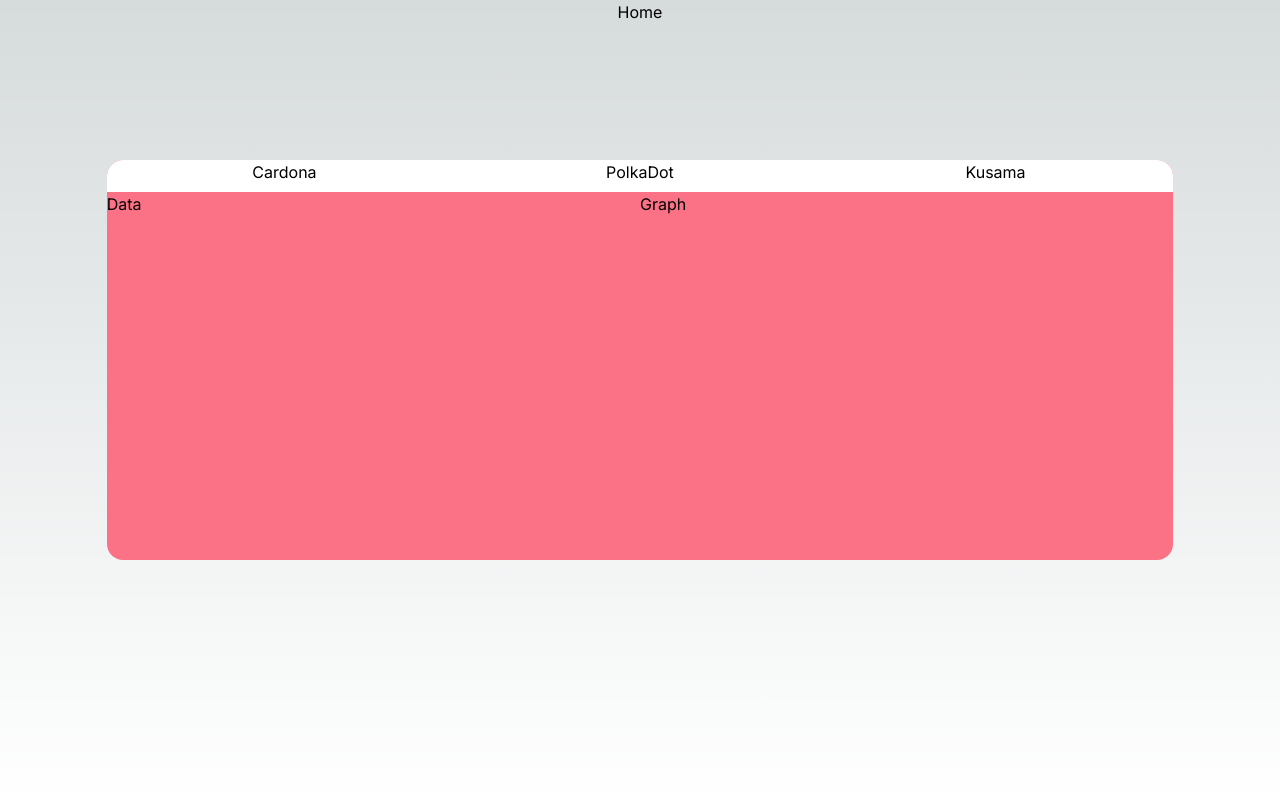
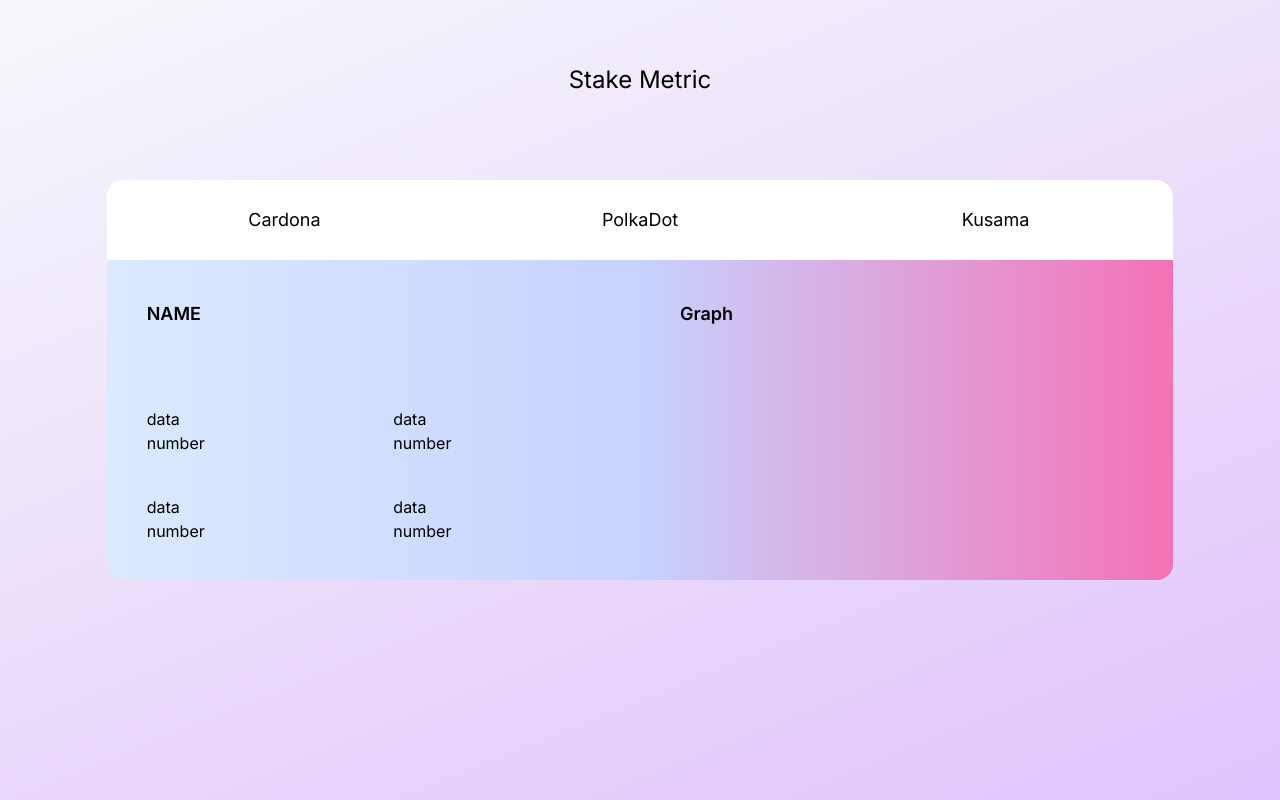
Before and after one commit to SanC005/stake-metric, a Next.js app: page / in a window 1280 px wide. Built offline with nearby package versions, Linux system fonts and the light colour scheme.

Commit message:
improved user inferface and fixed positioning

```diff
--- a/src/app/globals.css
+++ b/src/app/globals.css
@@ -18,10 +18,18 @@
 
 body {
   color: rgb(var(--foreground-rgb));
-  background: linear-gradient(
+  /* background: linear-gradient(
       to bottom,
       transparent,
       rgb(var(--background-end-rgb))
     )
-    rgb(var(--background-start-rgb));
+    rgb(var(--background-start-rgb)); */
+    background-color: #f6f8fb;
+    background-image: linear-gradient(158deg, #f6f8fb 0%, #E0C3FC 100%);
+
 }
+.custombg{
+  background-color: #f6f8fb;
+  background-image: linear-gradient(158deg, #f6f8fb 0%, #E0C3FC 100%);
+
+}
--- a/src/app/page.js
+++ b/src/app/page.js
@@ -1,20 +1,31 @@
 import Image from 'next/image'
+export default function Home() {
+  var navstyle = 'hover:bg-pink-400 hover:text-white w-full flex items-center justify-center'
+  return (
+    <div className='h-screen flex flex-col items-center '>
+      <div className='h-1/5 text-2lg text-black w-full flex justify-center items-center'>
+        <div className='text-2xl'>Stake Metric</div>
+      </div>
+      <div className='bg-gradient-to-r from-blue-100 via-indigo-200 to-pink-400 h-1/2 text-black w-5/6 rounded-2xl m-5'>
+        <div className='flex justify-evenly bg-white text-center rounded-t-2xl h-1/5 text-lg'>
+          <div className={`${navstyle} rounded-tl-2xl`}>Cardona</div>
+          <div className='hover:bg-pink-400 hover:text-white w-full flex items-center justify-center'>PolkaDot</div>
+          <div className='hover:bg-pink-400 hover:text-white w-full flex items-center justify-center rounded-tr-2xl'>Kusama</div>
+        </div>
+        <div className='flex h-full'>
+          <div className='w-1/2 p-10'>
+            <div className='h-1/3 text-lg font-semibold'>NAME</div>
+            <div className='grid grid-cols-2 gap-10'>
+              <div><div>data</div><div>number</div></div>
+              <div><div>data</div><div>number</div></div>
+              <div><div>data</div><div>number</div></div>
+              <div><div>data</div><div>number</div></div>
 
-export default function Home() {
-  return (
-    <div className='h-screen flex flex-col items-center'>
-      <div className='h-1/5'>
-        Home
-      </div>
-      <div className='bg-rose-400 h-1/2 text-black w-5/6 rounded-2xl'>
-        <div className='flex justify-evenly h-8 bg-white text-center rounded-t-2xl'>
-          <div className='hover:bg-pink-400 hover:text-white w-full'>Cardona</div>
-          <div className='hover:bg-pink-400 hover:text-white w-full'>PolkaDot</div>
-          <div className='hover:bg-pink-400 hover:text-white w-full'>Kusama</div>
-        </div>
-        <div className='flex '>
-          <div className='w-1/2'>Data</div>
-          <div className='w-1/2'>Graph</div>
+            </div>
+          </div>
+          <div className='w-1/2 p-10'>
+            <div className='text-lg font-semibold'>Graph</div>
+          </div>
         </div>
       </div>
     </div>
```
